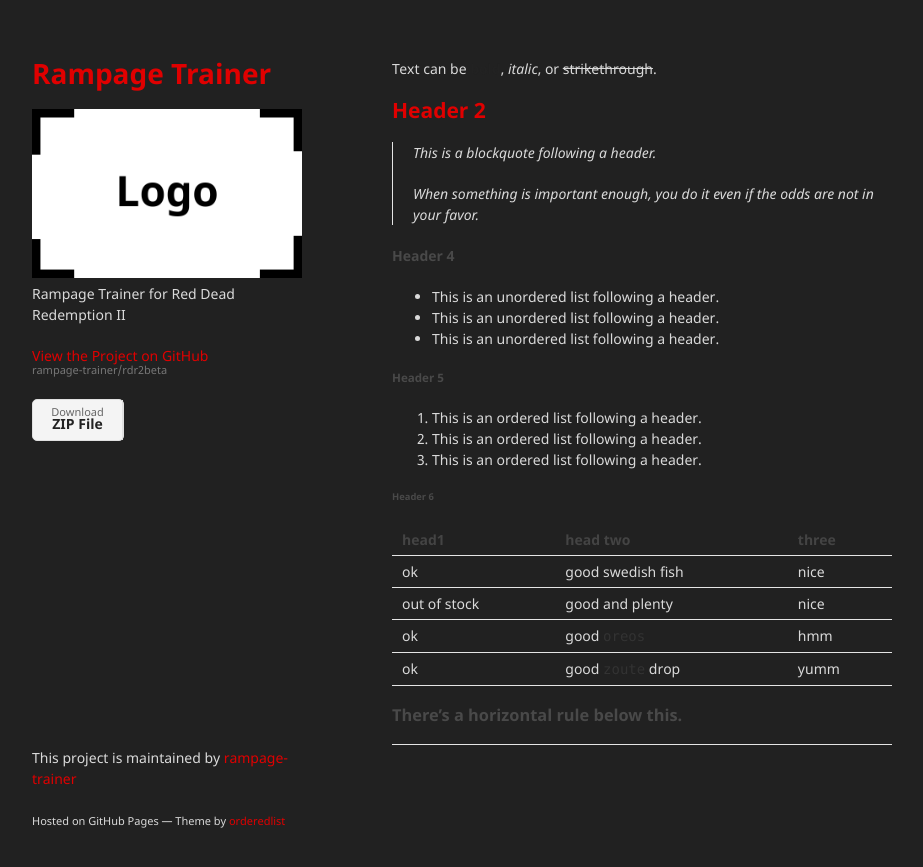
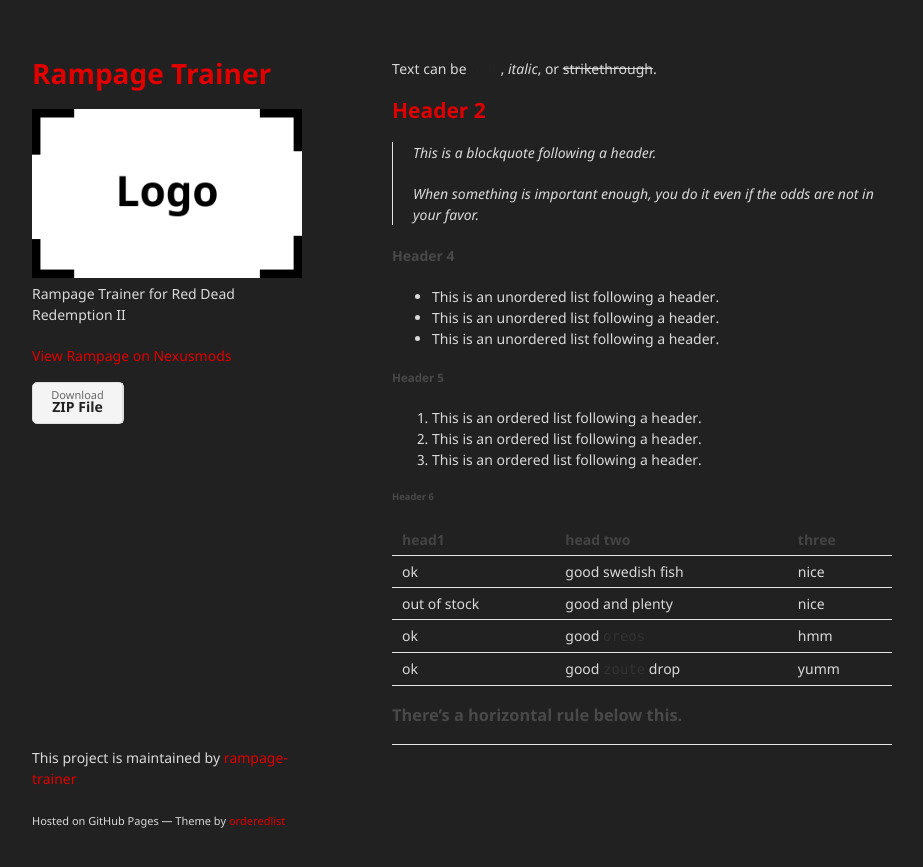
Before and after one commit to rampage-trainer/rdr2beta, a Jekyll site: the page built from index.md, in a window 1280 px wide. Shown: the top 867 px of the page, without its empty margins (178-1101 px from the left). Built offline with Jekyll 4.4.1, drawn with Linux system fonts in a browser that asks for light colours.

Commit message:
Update default.html

```diff
--- a/_layouts/default.html
+++ b/_layouts/default.html
@@ -24,7 +24,7 @@
         <p>{{ site.description | default: site.github.project_tagline }}</p>
 
         {% if site.github.is_project_page %}
-        <p class="view"><a href="{{ site.github.repository_url }}">View the Project on GitHub <small>{{ site.github.repository_nwo }}</small></a></p>
+        <p class="view"><a href="{{ site.github.repository_url }}">View Rampage on Nexusmods <small>{{ https://www.nexusmods.com/reddeadredemption2/mods/233?tab=docs }}</small></a></p>
         {% endif %}
 
         {% if site.github.is_user_page %}
```
